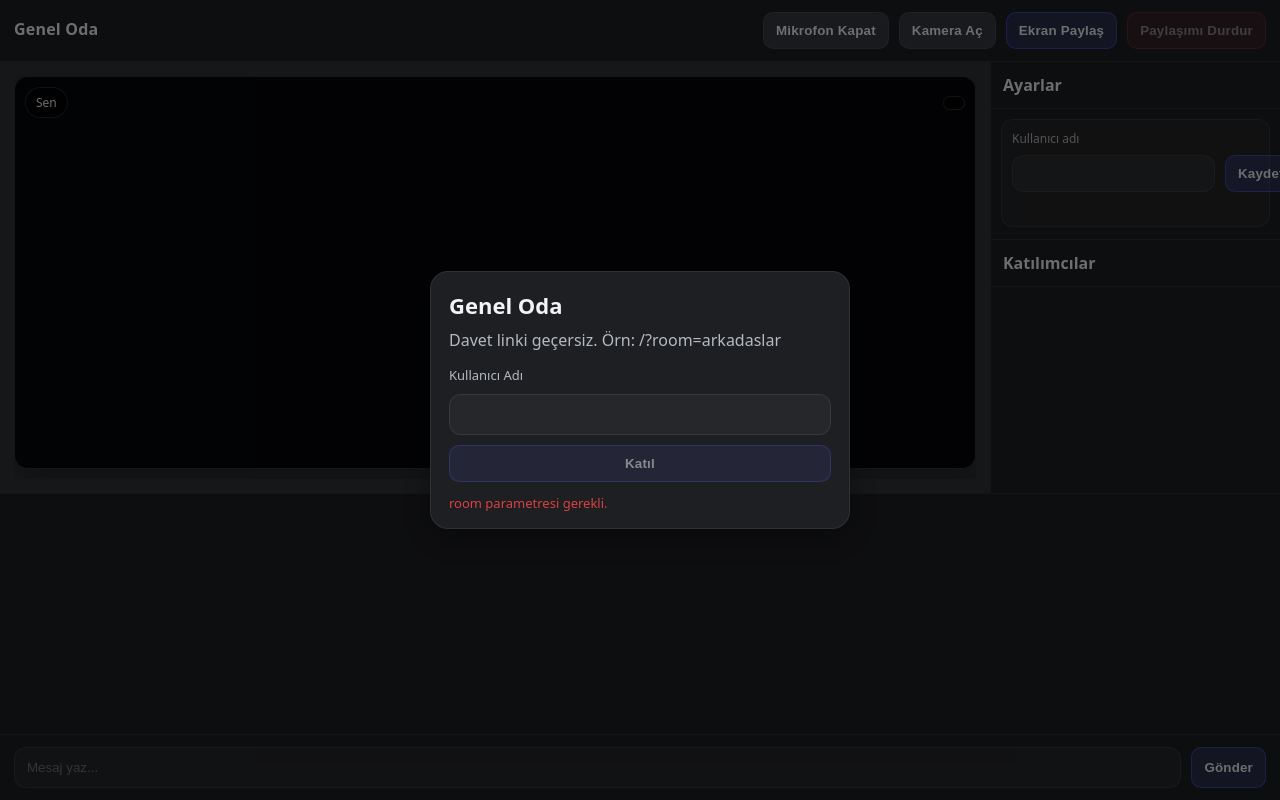
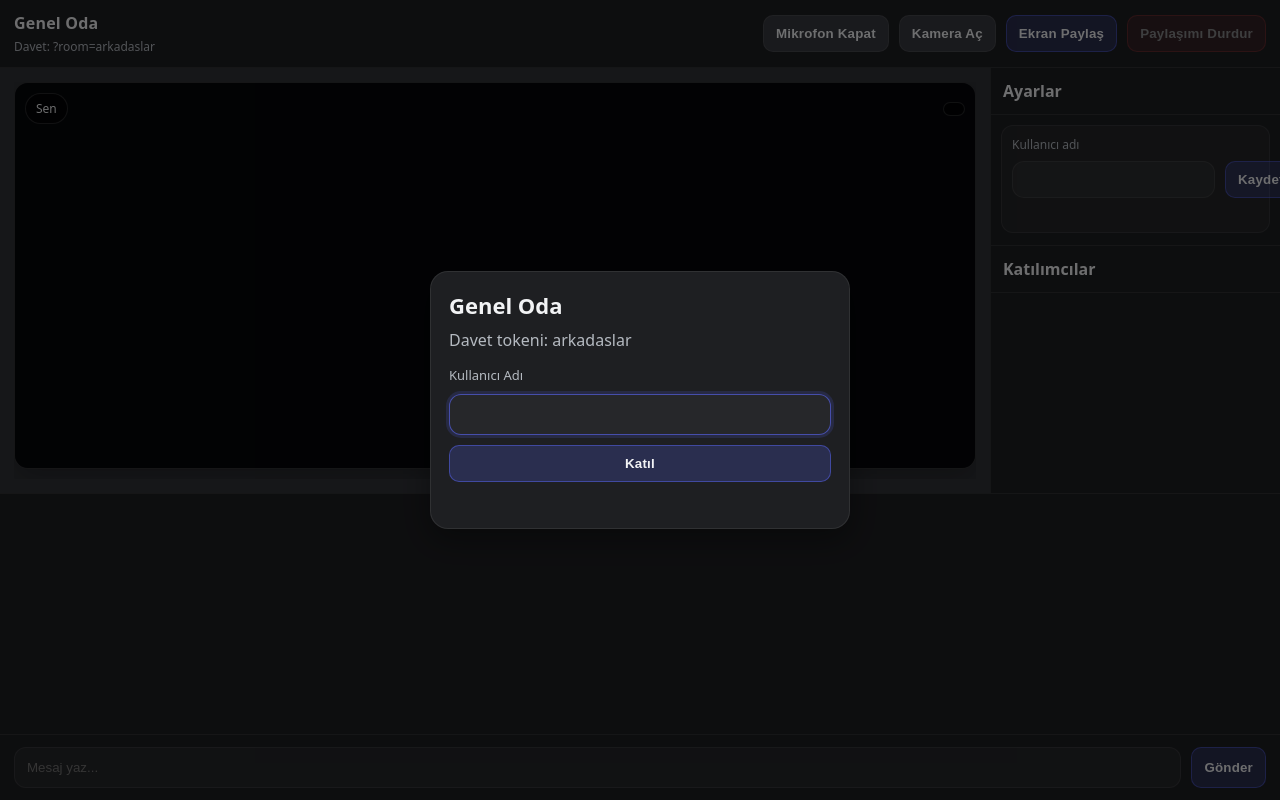
Before and after one commit to ygtdmrlp/klansohbetchat, a website: page public/index.html in a window 1280 px wide. Drawn offline with nearby package versions, Linux system fonts and the light colour scheme.

Commit message:
guncel
kamera

```diff
--- a/public/app.js
+++ b/public/app.js
@@ -1,4 +1,6 @@
 const roomParam = new URLSearchParams(location.search).get("room");
+const DEFAULT_ROOM = "arkadaslar";
+const activeRoom = isValidRoomToken(roomParam) ? roomParam : DEFAULT_ROOM;
 
 const overlay = document.getElementById("overlay");
 const overlayHint = document.getElementById("overlayHint");
@@ -662,20 +664,19 @@ chatForm.addEventListener("submit", (e) => {
 });
 
 function initJoinUI() {
-  if (!isValidRoomToken(roomParam)) {
-    showOverlayHint("Davet linki geçersiz. Örn: /?room=arkadaslar");
-    joinForm.querySelector("button").disabled = true;
-    setOverlayError("room parametresi gerekli.");
-    return;
+  if (activeRoom !== roomParam) {
+    const url = new URL(location.href);
+    url.searchParams.set("room", activeRoom);
+    history.replaceState(null, "", url.toString());
   }
 
-  showOverlayHint(`Davet tokeni: ${roomParam}`);
-  roomTokenEl.textContent = `Davet: ?room=${roomParam}`;
-  const stored = getStoredUsername(roomParam);
+  showOverlayHint(`Davet tokeni: ${activeRoom}`);
+  roomTokenEl.textContent = `Davet: ?room=${activeRoom}`;
+  const stored = getStoredUsername(activeRoom);
   if (stored) {
     usernameInput.value = stored;
     if (settingsNameInput) settingsNameInput.value = stored;
-    joinWithUsername(stored, roomParam, true);
+    joinWithUsername(stored, activeRoom, true);
     return;
   }
 
@@ -704,14 +705,17 @@ async function joinWithUsername(username, room, auto) {
   }
 
   socket = io({
+    autoConnect: false,
     auth: {
       room,
       username: cleanUsername
     }
   });
 
+  attachSocketHandlers(room);
+  socket.connect();
+
   hideOverlay();
-  attachSocketHandlers(room);
 }
 
 joinForm.addEventListener("submit", (e) => {
@@ -724,13 +728,13 @@ joinForm.addEventListener("submit", (e) => {
     return;
   }
 
-  const room = roomParam;
+  const room = activeRoom;
   joinWithUsername(username, room, false);
 });
 
 btnSaveName.addEventListener("click", (e) => {
   e.preventDefault();
-  if (!isValidRoomToken(roomParam)) return;
+  if (!isValidRoomToken(activeRoom)) return;
   const next = sanitizeName(settingsNameInput.value);
   if (!next) {
     settingsHelp.textContent = "Geçerli bir kullanıcı adı yaz.";
@@ -738,7 +742,7 @@ btnSaveName.addEventListener("click", (e) => {
   }
 
   settingsHelp.textContent = "";
-  setStoredUsername(roomParam, next);
+  setStoredUsername(activeRoom, next);
   setLocalUsername(next);
 
   if (socket) {
--- a/public/index.html
+++ b/public/index.html
@@ -3,8 +3,10 @@
   <head>
     <meta charset="UTF-8" />
     <meta name="viewport" content="width=device-width, initial-scale=1.0" />
+    <meta name="theme-color" content="#1e1f22" />
     <title>Genel Oda</title>
     <link rel="stylesheet" href="style.css" />
+    <link rel="manifest" href="/manifest.webmanifest" />
   </head>
   <body>
     <div id="app">
```
Also changed, not shown: public/manifest.webmanifest (added).
